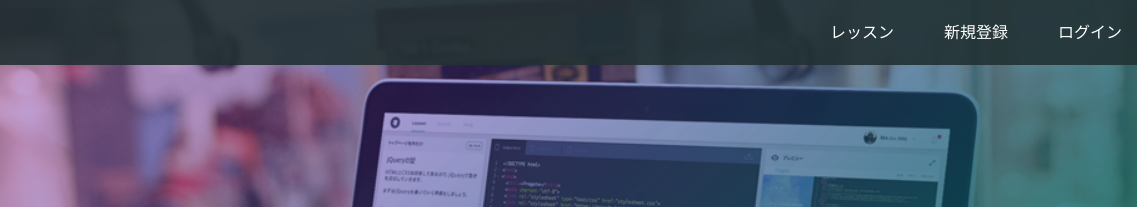
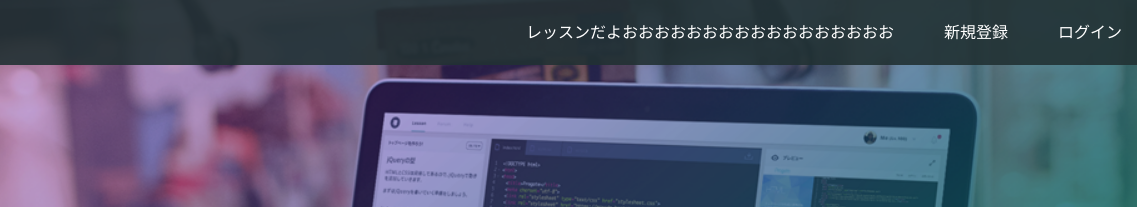
Before and after one commit to startingnum/HelloWorld, a plain HTML site: page index.html in a window 1280 px wide. Shown: the top 207 px of the page, 143-1280 px from the left. Drawn offline with Linux system fonts and the light colour scheme.

Commit message:
Update index.html

```diff
--- a/index.html
+++ b/index.html
@@ -15,7 +15,7 @@
       </div>
       <span class="fa fa-bars menu-icon"></span>
       <div class="header-right">
-        <a href="#">レッスン</a>
+        <a href="#">レッスンだよおおおおおおおおおおおおおおおおお</a>
         <a href="#">新規登録</a>
         <a href="#" class="login">ログイン</a>
       </div>
```
